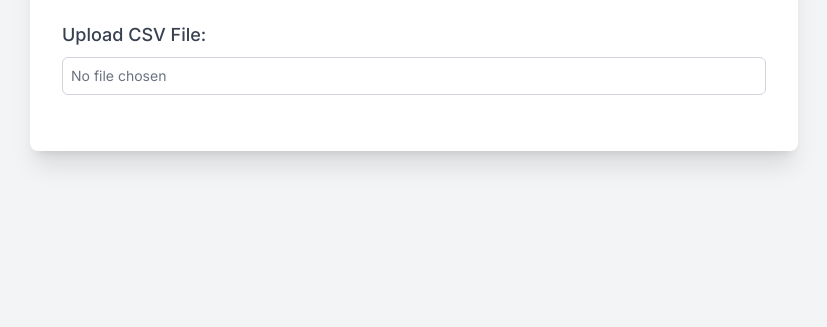
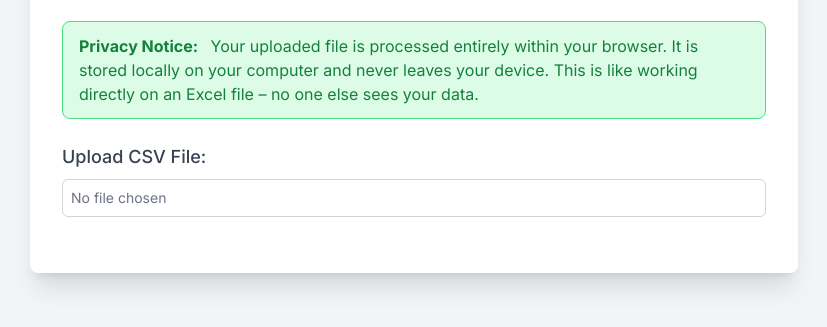
Before and after one commit to jonnychn/zoompolling, a plain HTML site: page index.html in a window 1280 px wide. Shown: the part 183-510 px from the top of the page, without its empty margins (226-1053 px from the left). Drawn offline with nearby package versions, Linux system fonts and the light colour scheme.

Commit message:
Update index.html
Included privacy notice

```diff
--- a/index.html
+++ b/index.html
@@ -42,6 +42,15 @@
             Upload your Zoom webinar polling CSV file to automatically generate charts.
             No more manual Excel work!
         </p>
+
+        <!-- New Privacy Section -->
+        <div class="bg-green-100 border border-green-400 text-green-700 px-4 py-3 rounded-lg relative mb-6" role="alert">
+            <strong class="font-bold">Privacy Notice:</strong>
+            <span class="block sm:inline ml-2">
+                Your uploaded file is processed entirely within your browser. It is stored locally on your computer and never leaves your device. This is like working directly on an Excel file – no one else sees your data.
+            </span>
+        </div>
+        <!-- End New Privacy Section -->
 
         <div class="mb-6">
             <label for="file-upload" class="block text-lg font-medium text-gray-700 mb-2">
```
